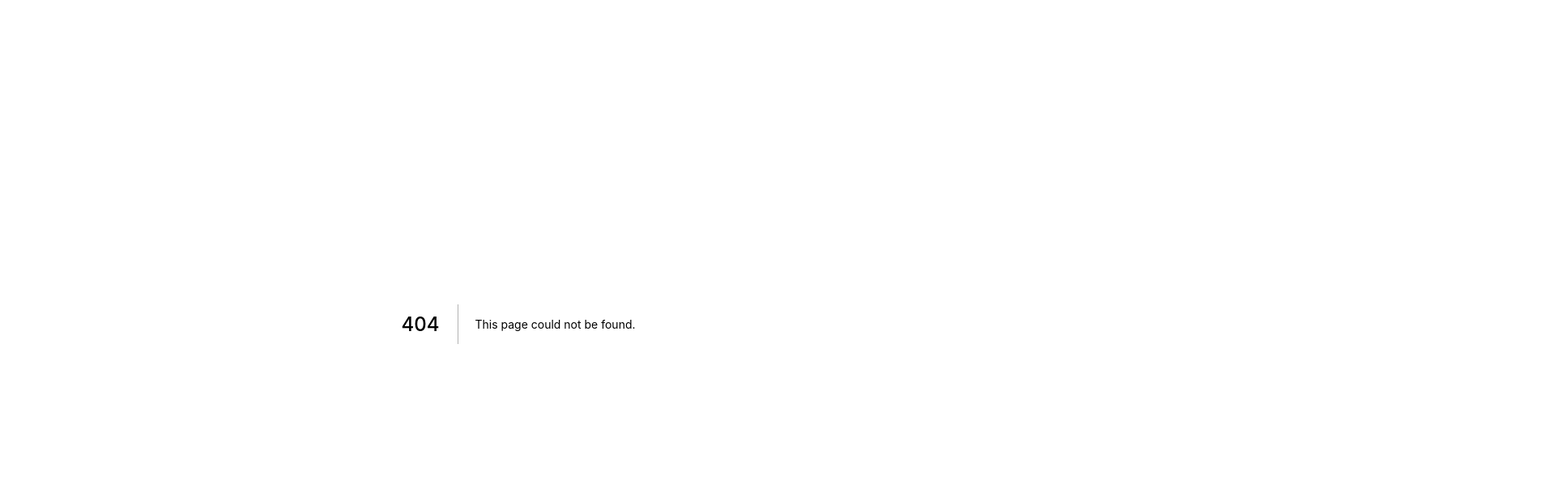
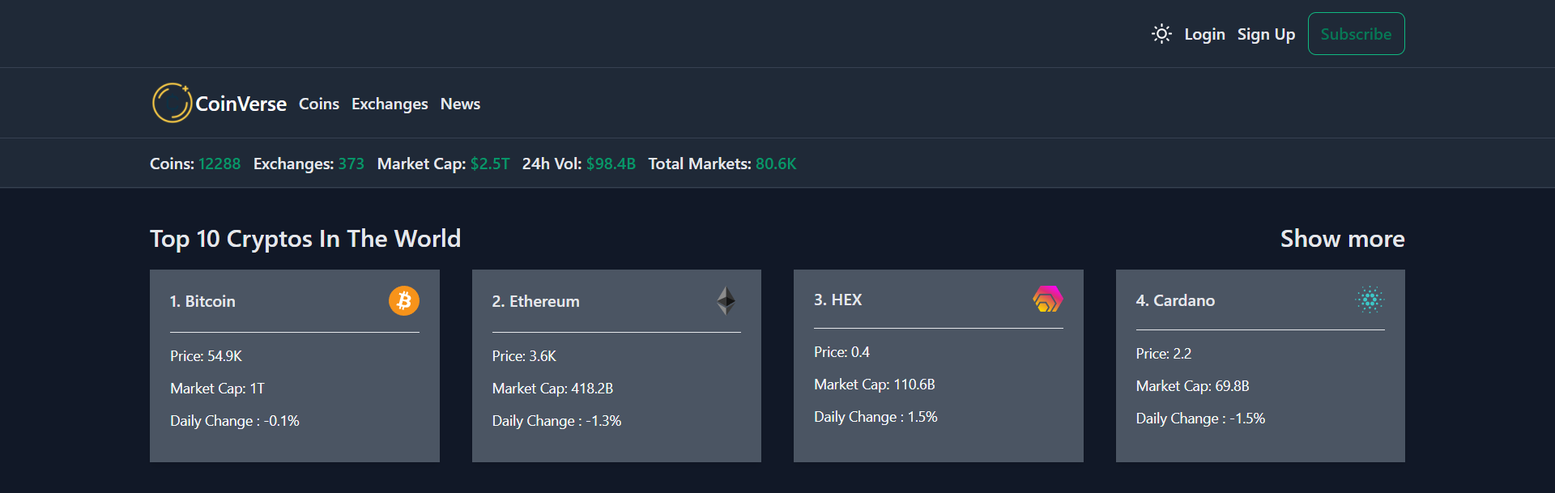
Before and after one commit to Sikal10/portfolio, a Next.js app: page /works in a window 1280 px wide. Before the commit this address had no page. Shown: the top 609 px of the page at 81% size, 1920 px wide, since content can reach past the window. Built offline with nearby package versions, Linux system fonts and the light colour scheme.

Commit message:
My Works

```diff
--- /dev/null
+++ b/pages/works/index.js
@@ -0,0 +1,12 @@
+import React from 'react';
+import Work from "../../components/Work";
+
+const Index = () => {
+    return (
+        <div>
+            <Work />
+        </div>
+    );
+};
+
+export default Index;
```
Also changed, not shown: public/images/codeSikal.svg (added), public/images/codeSikalPNG.png (added).
